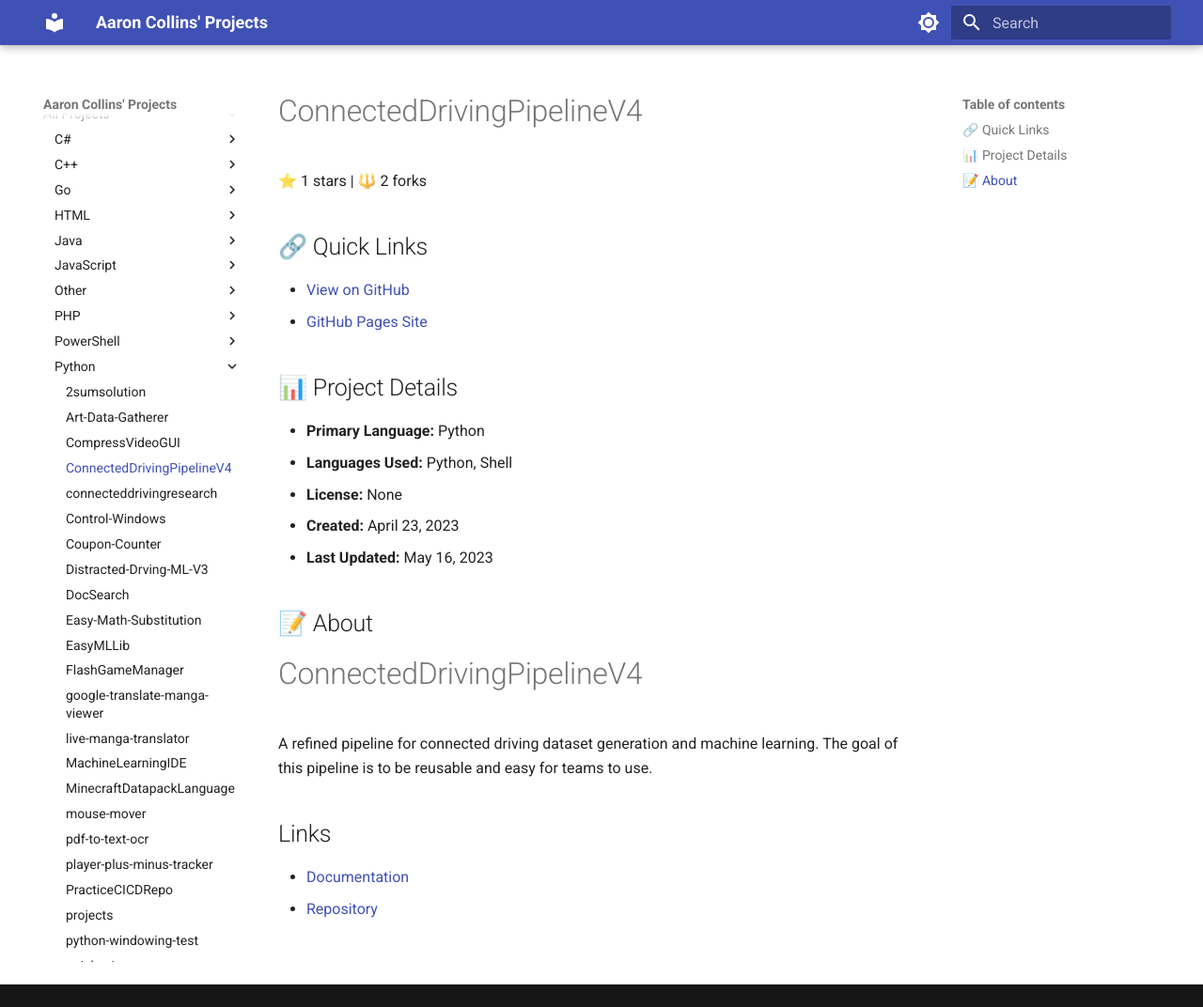
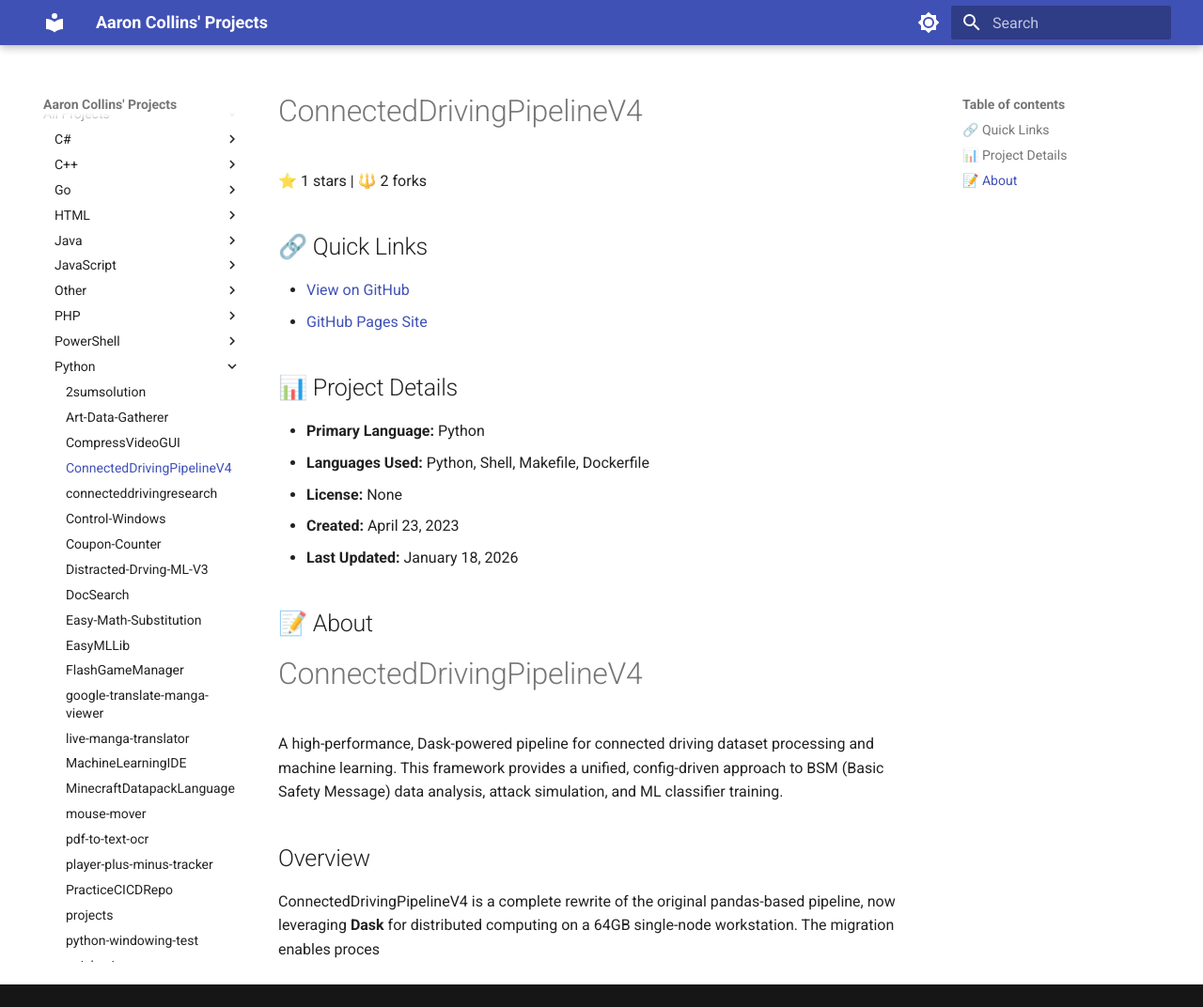
Before and after one commit to aaron777collins/projects, an MkDocs documentation site: the page built from docs/ConnectedDrivingPipelineV4.md, in a window 1280 px wide and 1072 px high. Shown: the whole window at 94% size. Built offline with MkDocs 1.6.1 and Material for MkDocs 9.7.7, drawn with Linux system fonts in a browser that asks for light colours.

Commit message:
🤖 Auto-update project documentation
Updated project pages with latest information from GitHub API:
- Repository details and metadata
- Latest releases
- GitHub Pages links
- Language statistics
- Topics and tags
- Star and fork counts

Generated by GitHub Actions on 2026-01-19 03:55:45 UTC

```diff
--- a/docs/ConnectedDrivingPipelineV4.md
+++ b/docs/ConnectedDrivingPipelineV4.md
@@ -10,16 +10,17 @@
 ## 📊 Project Details
 
 - **Primary Language:** Python
-- **Languages Used:** Python, Shell
+- **Languages Used:** Python, Shell, Makefile, Dockerfile
 - **License:** None
 - **Created:** April 23, 2023
-- **Last Updated:** May 16, 2023
+- **Last Updated:** January 18, 2026
 
 ## 📝 About
 
 # ConnectedDrivingPipelineV4
-A refined pipeline for connected driving dataset generation and machine learning. The goal of this pipeline is to be reusable and easy for teams to use.
 
-## Links
-- [Documentation](http://aaron777collins.github.io/ConnectedDrivingPipelineV4)
-- [Repository](https://github.com/aaron777collins/ConnectedDrivingPipelineV4)
+A high-performance, Dask-powered pipeline for connected driving dataset processing and machine learning. This framework provides a unified, config-driven approach to BSM (Basic Safety Message) data analysis, attack simulation, and ML classifier training.
+
+## Overview
+
+ConnectedDrivingPipelineV4 is a complete rewrite of the original pandas-based pipeline, now leveraging **Dask** for distributed computing on a 64GB single-node workstation. The migration enables proces
--- a/mkdocs.yml
+++ b/mkdocs.yml
@@ -52,11 +52,11 @@ nav:
   - Featured Projects:
     - ZeroTier-GUI-Arch: ZeroTier-GUI-Arch.md
     - portableralph: portableralph.md
+    - ConnectedDrivingPipelineV4: ConnectedDrivingPipelineV4.md
     - MinecraftDatapackLanguage: MinecraftDatapackLanguage.md
     - projects: projects.md
     - aaron777collins.github.io: aaron777collins.github.io.md
     - ConnectedDrivingMachineLearningPipeline: ConnectedDrivingMachineLearningPipeline.md
-    - ConnectedDrivingPipelineV4: ConnectedDrivingPipelineV4.md
     - 2dWebGame: 2dWebGame.md
     - PostAPic: PostAPic.md
     - Control-Windows: Control-Windows.md
```
Also changed, not shown: docs/MinecraftDatapackLanguage.md (+1 -1 lines), docs/projects-test.md (+1 -1 lines), docs/projects.md (+1 -1 lines).
